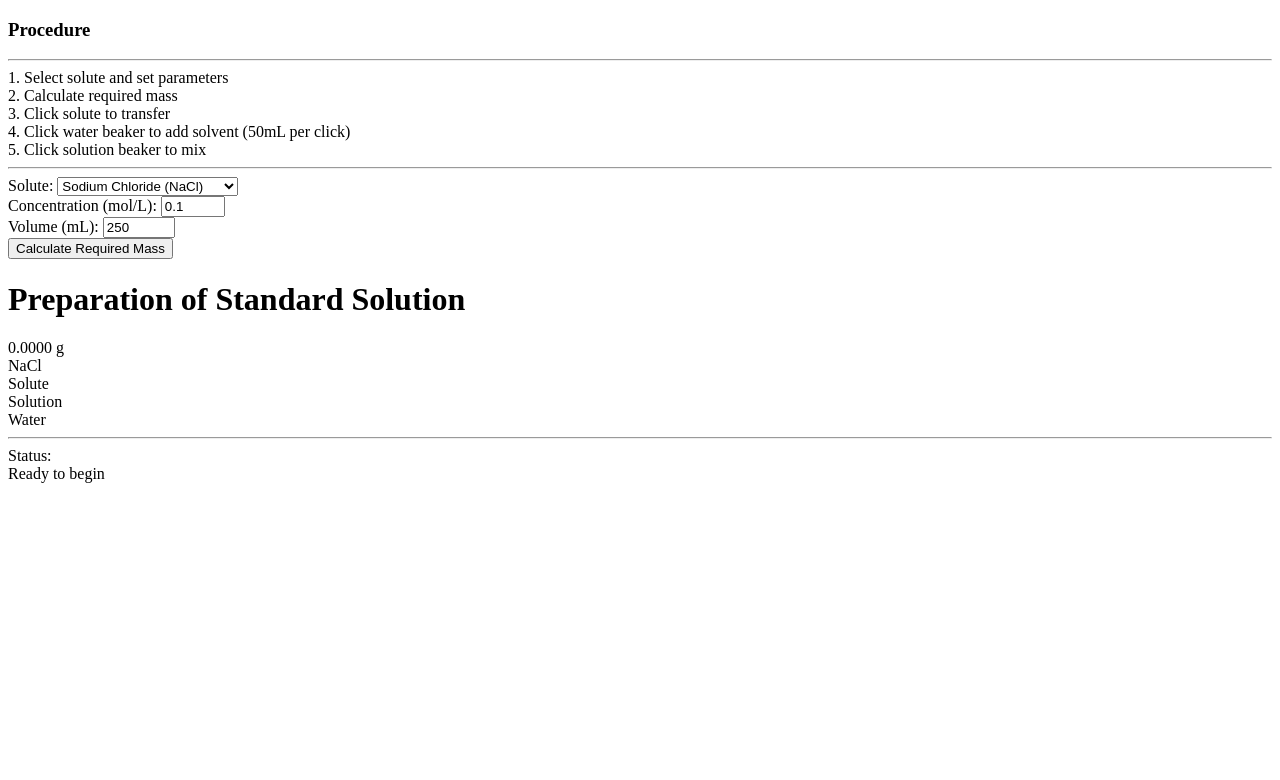
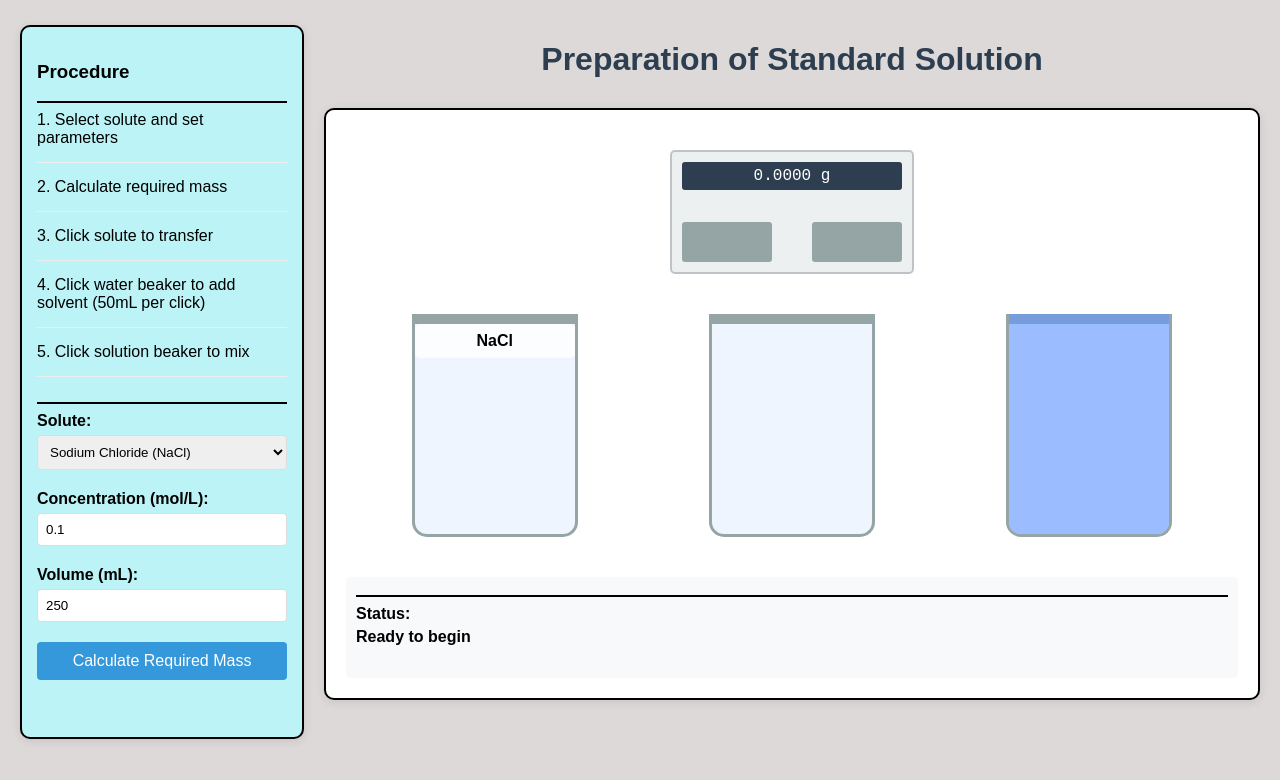
Before and after one commit to satish9120/Virtual-Ninja-chemistry-lab, a plain HTML site: page experiment/simulation/index.html in a window 1280 px wide. Drawn offline with Linux system fonts and the light colour scheme; files that its build step writes are made by us from their sources.

Commit message:
Update index.html

```diff
--- a/experiment/simulation/index.html
+++ b/experiment/simulation/index.html
@@ -5,8 +5,8 @@
   <meta charset="UTF-8">
   <meta name="viewport" content="width=device-width, initial-scale=1.0">
   <title>Solution Preparation Simulator</title>
-  <link rel="stylesheet" href="style.css">
-  <script src="script.js"></script>
+  <link rel="stylesheet" href="main.css">
+  <script src="main.js"></script>
 </head>
 
 <body>
```
